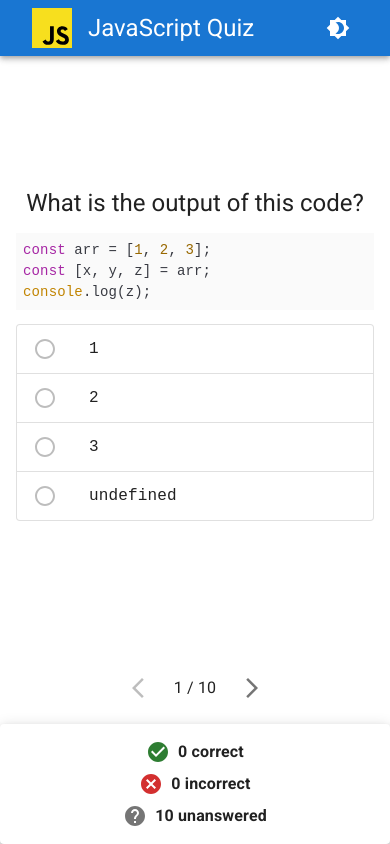
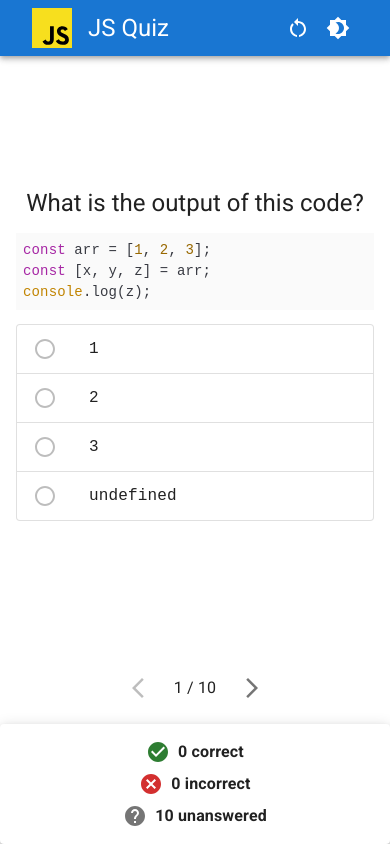
Before and after one commit to jpin730/react-zustand-quiz, a React (Vite) app: page / in a window 390 px wide. Both pictures are taken after a click on the button "START QUIZ!". Built offline with nearby package versions, Linux system fonts and the light colour scheme.

Commit message:
feat: :sparkles: add reset button

```diff
--- a/src/components/Header.tsx
+++ b/src/components/Header.tsx
@@ -11,10 +11,11 @@ import {
 
 import { JavaScriptLogo } from './JavaScriptLogo'
 import ThemeButton from './ThemeButton'
+import ResetButton from './ResetButton'
 
 function Header(): JSX.Element {
   const theme = useTheme()
-  const medium = useMediaQuery(theme.breakpoints.up('md'))
+  const small = useMediaQuery(theme.breakpoints.up('sm'))
 
   return (
     <AppBar position="sticky">
@@ -27,12 +28,15 @@ function Header(): JSX.Element {
             justifyContent="center"
           >
             <JavaScriptLogo />
-            <Typography variant={medium ? 'h4' : 'h5'} component="h1">
-              JavaScript Quiz
+            <Typography variant={small ? 'h4' : 'h5'} component="h1">
+              {small ? 'JavaScript' : 'JS'} Quiz
             </Typography>
           </Stack>
           <Box flexGrow={1} />
-          <ThemeButton />
+          <Stack direction="row">
+            <ResetButton />
+            <ThemeButton />
+          </Stack>
         </Toolbar>
       </Container>
     </AppBar>
--- /dev/null
+++ b/src/components/ResetButton.tsx
@@ -0,0 +1,21 @@
+import { IconButton } from '@mui/material'
+import RestartAltIcon from '@mui/icons-material/RestartAlt'
+
+import { useQuestionsStore } from '../store/questions'
+
+function ResetButton(): JSX.Element {
+  const questions = useQuestionsStore((state) => state.questions)
+  const reset = useQuestionsStore((state) => state.reset)
+
+  if (questions.length === 0) {
+    return <></>
+  }
+
+  return (
+    <IconButton onClick={reset} color="inherit">
+      <RestartAltIcon />
+    </IconButton>
+  )
+}
+
+export default ResetButton
--- a/src/interfaces/QuestionsState.ts
+++ b/src/interfaces/QuestionsState.ts
@@ -7,4 +7,5 @@ export interface QuestionsState {
   goNextQuestion: () => void
   goPreviousQuestion: () => void
   selectAnswer: (questionId: number, answerIndex: number) => void
+  reset: () => void
 }
--- a/src/store/questions.ts
+++ b/src/store/questions.ts
@@ -46,5 +46,8 @@ export const useQuestionsStore = create<QuestionsState>((set, get) => {
 
       set({ questions: newQuestions })
     },
+    reset: () => {
+      set({ questions: [], currentQuestion: 0 })
+    },
   }
 })
```
